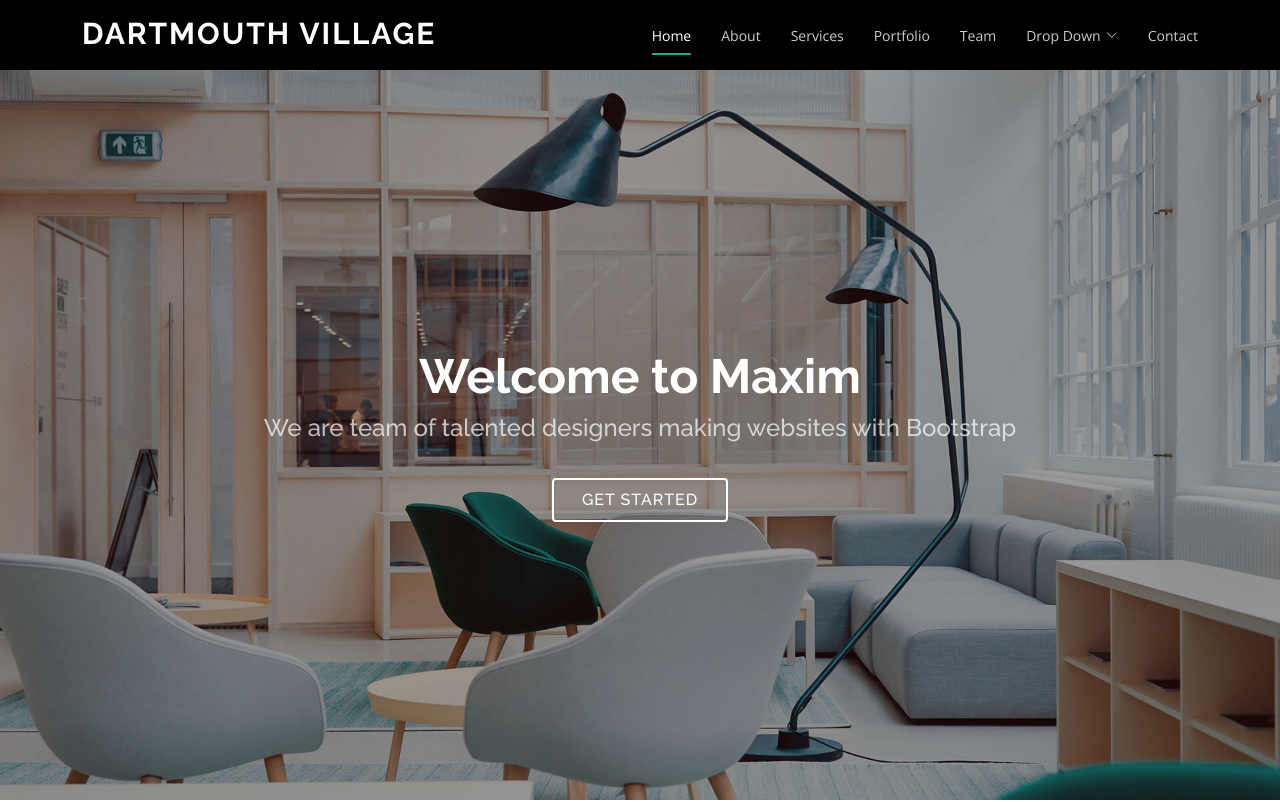
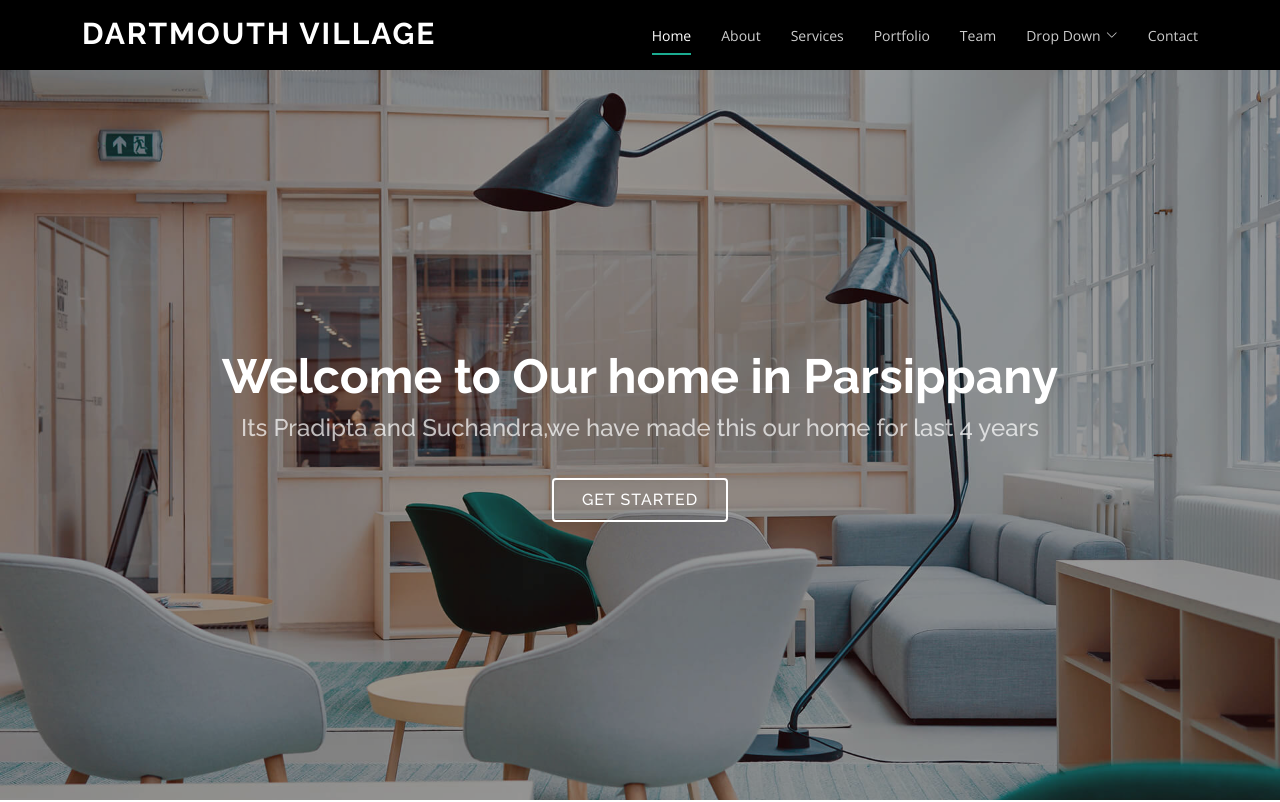
Before and after one commit to prp0001/maxim.github.io, a plain HTML site: page index.html in a window 1280 px wide. Shown: the top 802 px of the page. Drawn offline with nearby package versions, Linux system fonts and the light colour scheme.

Commit message:
Update index.html

```diff
--- a/index.html
+++ b/index.html
@@ -82,8 +82,8 @@
   <!-- ======= Hero Section ======= -->
   <section id="hero" class="d-flex flex-column justify-content-center align-items-center">
     <div class="container text-center text-md-left" data-aos="fade-up">
-      <h1>Welcome to Maxim</h1>
-      <h2>We are team of talented designers making websites with Bootstrap</h2>
+      <h1>Welcome to Our home in Parsippany</h1>
+      <h2>Its Pradipta and Suchandra,we have made this our home for last 4 years</h2>
       <a href="#about" class="btn-get-started scrollto">Get Started</a>
     </div>
   </section><!-- End Hero -->
```
